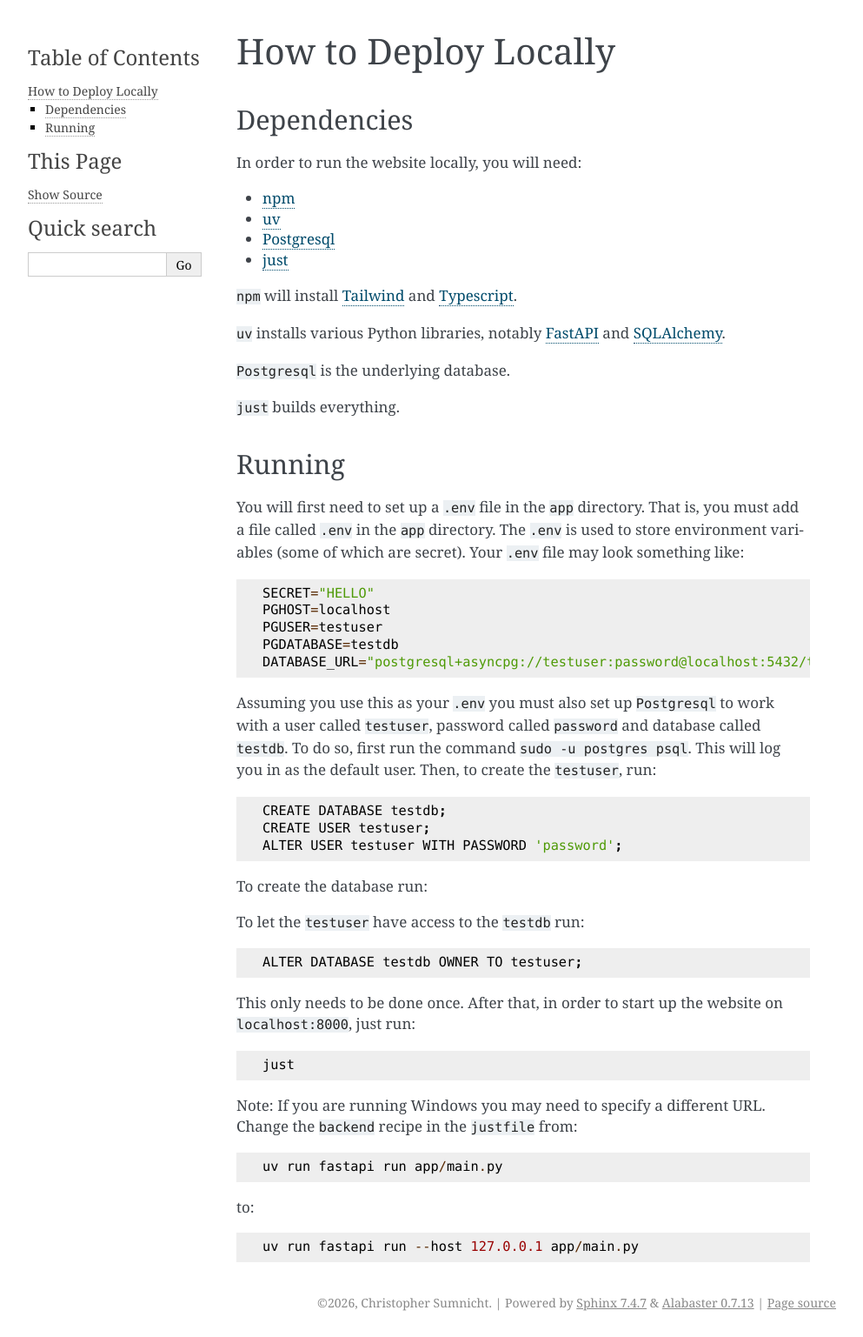
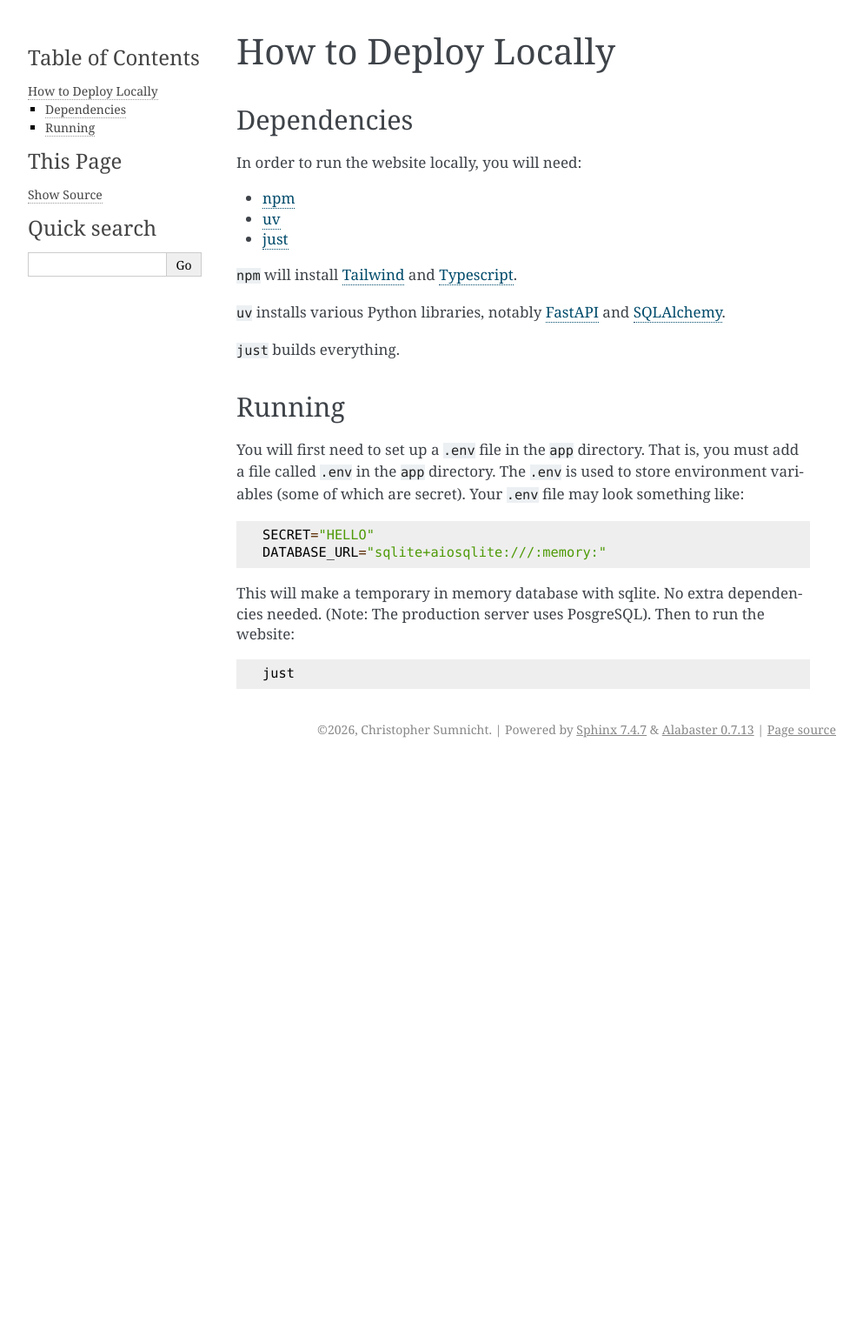
Before and after one commit to thyrgle/conjecscore, a Sphinx documentation site: the page built from docs/source/running.rst, in a window 1280 px wide. Shown: the whole page at 87% size, without its empty margins (148-1141 px from the left). Built offline with Sphinx 7.4.7, drawn with Linux system fonts in a browser that asks for light colours; after the commit the page ends 900 px from its top, so only the background shows below that.

Commit message:
Updated installation in docs.

```diff
--- a/docs/source/running.rst
+++ b/docs/source/running.rst
@@ -9,14 +9,11 @@ In order to run the website locally, you will need:
 
 - `npm <https://nodejs.org/en/download>`_
 - `uv <https://docs.astral.sh/uv/getting-started/installation/>`_
-- `Postgresql <https://www.postgresql.org/download/>`_
 - `just <https://just.systems/man/en/installation.html>`_
 
 ``npm`` will install `Tailwind <https://tailwindcss.com/>`_ and `Typescript <https://www.typescriptlang.org/>`_.
 
 ``uv`` installs various Python libraries, notably `FastAPI <https://fastapi.tiangolo.com/>`_ and `SQLAlchemy <https://www.sqlalchemy.org/>`_.
-
-``Postgresql`` is the underlying database.
 
 ``just`` builds everything.
 
@@ -29,44 +26,10 @@ You will first need to set up a ``.env`` file in the ``app`` directory. That is,
 .. code-block::
 
    SECRET="HELLO"
-   PGHOST=localhost
-   PGUSER=testuser
-   PGDATABASE=testdb
-   DATABASE_URL="postgresql+asyncpg://testuser:password@localhost:5432/testdb"
+   DATABASE_URL="sqlite+aiosqlite:///:memory:"
 
-Assuming you use this as your ``.env`` you must also set up ``Postgresql`` to work with a user called ``testuser``, password called ``password`` and database called ``testdb``. To do so, first run the command ``sudo -u postgres psql``. This will log you in as the default user. Then, to create the ``testuser``, run:
-
-.. code-block::
-
-   CREATE DATABASE testdb;
-   CREATE USER testuser;
-   ALTER USER testuser WITH PASSWORD 'password';
-
-To create the database run:
-
-.. code-block::
-   CREATE DATABASE testdb;
-
-To let the ``testuser`` have access to the ``testdb`` run:
-
-.. code-block::
-
-   ALTER DATABASE testdb OWNER TO testuser;
-
-This only needs to be done once. After that, in order to start up the website on ``localhost:8000``, just run:
+This will make a temporary in memory database with sqlite. No extra dependencies needed. (Note: The production server uses PosgreSQL). Then to run the website:
 
 .. code-block::
 
    just
-
-Note: If you are running Windows you may need to specify a different URL. Change the ``backend`` recipe in the ``justfile`` from:
-
-.. code-block::
-
-   uv run fastapi run app/main.py
-
-to:
-
-.. code-block::
-
-   uv run fastapi run --host 127.0.0.1 app/main.py
```
